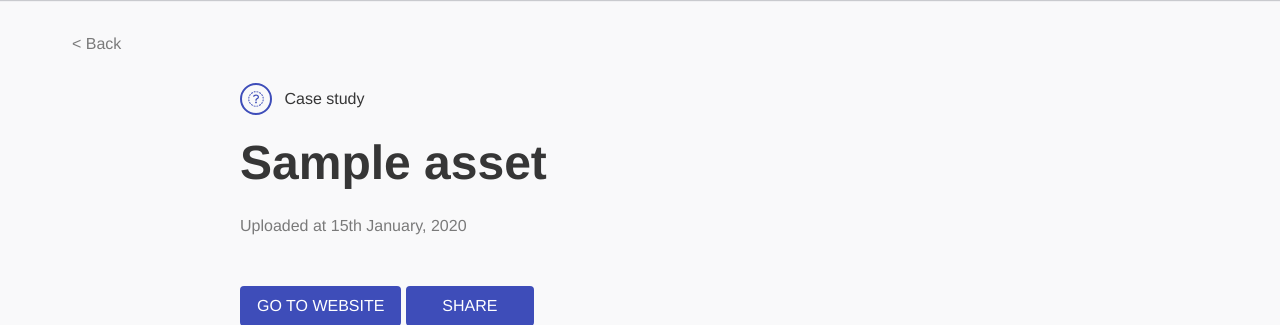
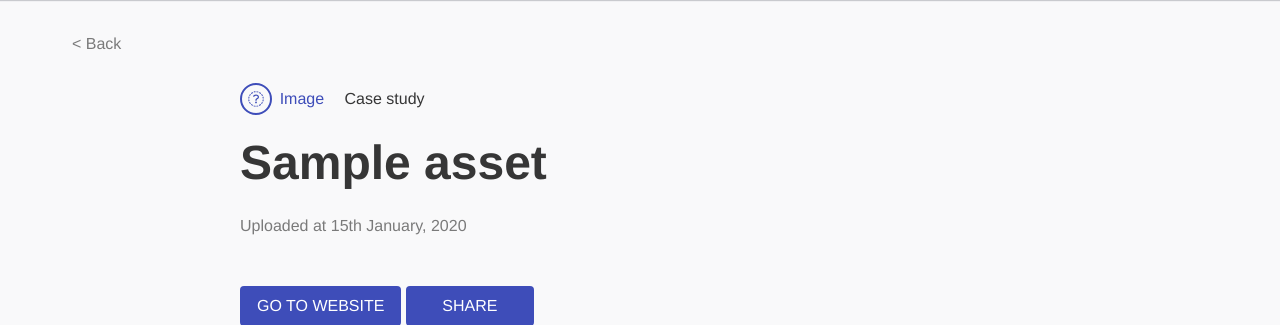
Before and after one commit to emfoundation/asset-manager, a Django app: template asset_manager/user_interface/templates/user_interface/asset.html in a window 1280 px wide. Shown: the part 52-377 px from the top of the page. Run offline with Django 3.2, Linux system fonts and the light colour scheme; tables that the repository leaves empty hold one stand-in row (values such as "Sample post"); the template is opened without the code that fills it: values that come from a table or form of the project are taken from there, most other values are stand-ins (such as "Sample title", 1, 10 or a date in 2020); style sheets or scripts are compiled from the project's sources; parts of the project's set-up code (start-up, migrations or seed data) failed here and were passed over; some libraries are stand-ins or nearby versions; some web fonts are replaced.

Commit message:
Added Format text on asset page (#275)

```diff
--- a/asset_manager/user_interface/src/scss/_utilities.scss
+++ b/asset_manager/user_interface/src/scss/_utilities.scss
@@ -13,6 +13,14 @@
     margin-left: 0.5rem;
 }
 
+.dam-margin-left-large {
+    margin-left: 1rem;
+}
+
+.dam-margin-left-small {
+    margin-left: 0.2rem;
+}
+
 .dam-margin-bottom {
     margin-bottom: 3rem !important;
 }
--- a/asset_manager/user_interface/templates/user_interface/asset.html
+++ b/asset_manager/user_interface/templates/user_interface/asset.html
@@ -21,7 +21,8 @@
             <span class="icon is-medium dam-icon-border dam-is-circle">
               <i class="fas fa-{{ icon }}"></i>
             </span>
-            <span class="dam-margin-left">{{ asset.get_type_field_display|lower|capfirst }}</span>
+            <span class="dam-margin-left-small has-text-primary">{{ asset.get_format_display }}</span>
+            <span class="dam-margin-left-large">{{ asset.get_type_field_display|lower|capfirst }}</span>
           </p>
           <h1 class="dam-title has-text-weight-bold is-size-3-touch is-size-1-desktop">
             {{ asset.name }}
```
